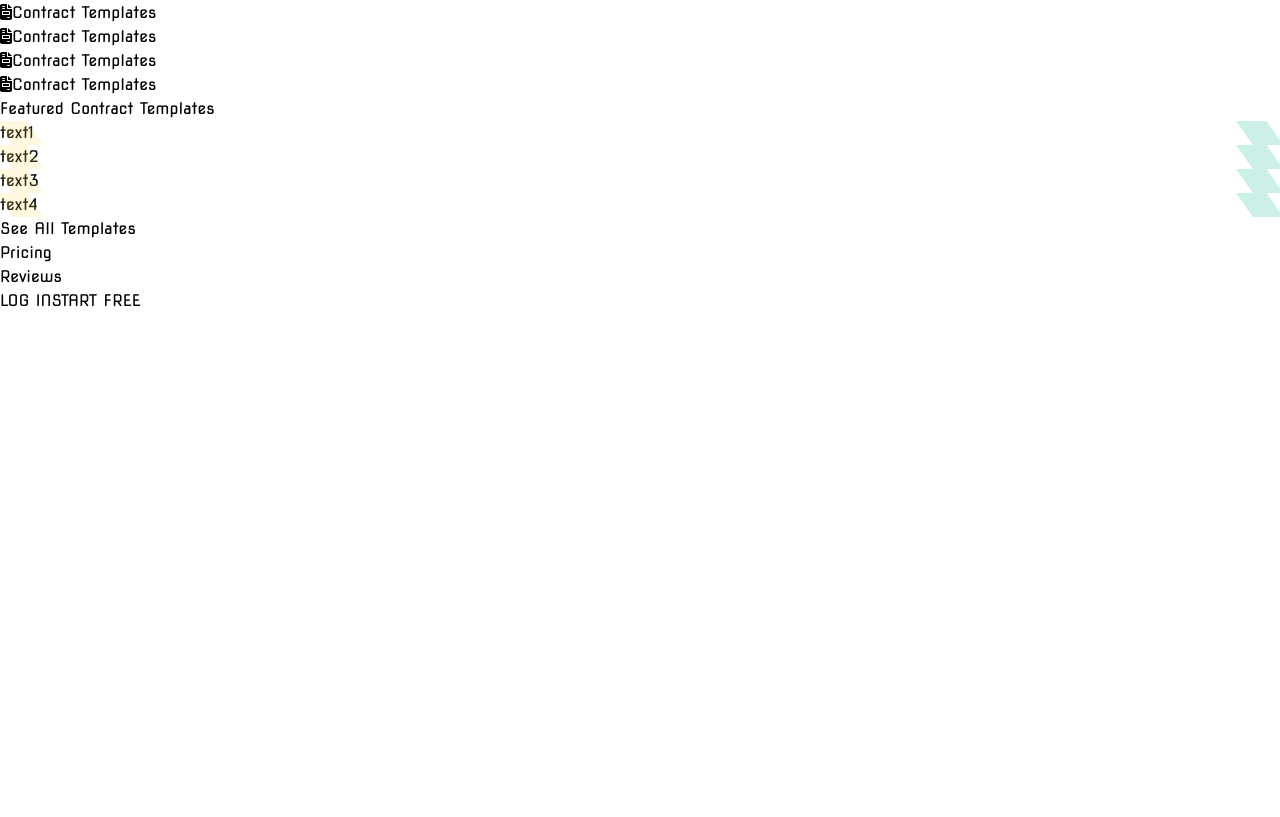
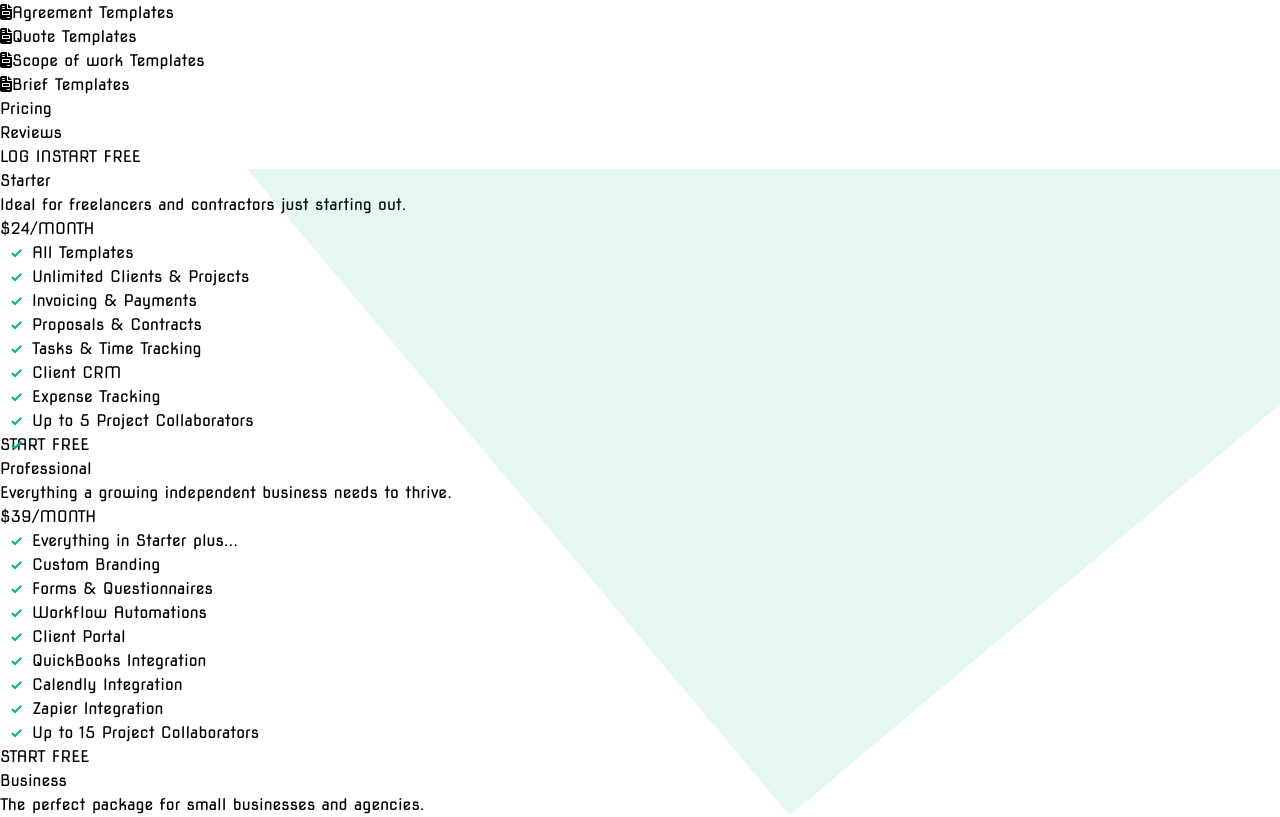
Before and after one commit to lilprof01/Bonsai, a React (Vite) app: page / in a window 1280 px wide. Shown: the part 904-1721 px from the top of the page. Before the commit the page ends 1217 px from the top, so only its background shows below. Built offline with nearby package versions, Linux system fonts and the light colour scheme.

Commit message:
day2 commit, fix checks bug

```diff
--- a/src/App.jsx
+++ b/src/App.jsx
@@ -1,13 +1,14 @@
 import { useState } from 'react';
 import './App.css';
 import Header from './components/header';
+import Body from './components/body';
 
 function App() {
 
   return (
     <>
       <Header />
-
+      <Body />
     </>
   )
 }
--- /dev/null
+++ b/src/components/body.jsx
@@ -0,0 +1,60 @@
+import React from "react";
+import Card from "./card";
+
+const Body = () => {
+  return (
+    <div className="body bg-[#f5f5f5] h-[3000px] sm:px-20 pt-52 mt-[50px] flex flex-col gap-12">
+      <div className="h-[50px] w-[80%] mx-auto bg-[green] p-10 z-10"></div>
+      <div className="flex justify-between gap-8 z-10">
+        <Card
+          title="Starter"
+          text="Ideal for freelancers and contractors just starting out."
+          price={24}
+          l0="All Templates"
+          l1="Unlimited Clients & Projects"
+          l2="Invoicing & Payments"
+          l3="Proposals & Contracts"
+          l4="Tasks & Time Tracking"
+          l5="Client CRM"
+          l6="Expense Tracking"
+          l7="Up to 5 Project Collaborators"
+          l8=""
+          l9=""
+          icon={<i class="bx bx-check"></i>}
+        />
+        <Card
+          title="Professional"
+          text="Everything a growing independent business needs to thrive."
+          price={39}
+          l0="Everything in Starter plus..."
+          l1="Custom Branding"
+          l2="Forms & Questionnaires"
+          l3="Workflow Automations"
+          l4="Client Portal"
+          l5="QuickBooks Integration"
+          l6="Calendly Integration"
+          l7="Zapier Integration"
+          l8="Up to 15 Project Collaborators"
+          l9=""
+        />
+        <Card
+          title="Business"
+          text="The perfect package for small businesses and agencies."
+          price={79}
+          l0="Everything in Starter and Professional plus..."
+          l1="Subcontractor Management"
+          l2="Hiring Agreement Templates (1099 contracts)"
+          l3="Subcontractor Onboarding"
+          l4="Talent Pool"
+          l5="3 Team Seats (additional seats $9/month)"
+          l6="Accountant Access"
+          l7="Connect Multiple Bank Accounts"
+          l8="Unlimited Subcontractors"
+          l9="Unlimited Project Collaborators"
+        />
+      </div>
+    </div>
+  );
+};
+
+export default Body;
--- a/src/components/card.jsx
+++ b/src/components/card.jsx
@@ -0,0 +1,60 @@
+import React from "react";
+
+const Card = (props) => {
+  return (
+    <div className="w-[30vw] z-10 border border-[#f5f5f5] flex flex-col justify-start gap-9 items-center py-16 px-10 bg-white shadow-md rounded-md">
+      <div className="border-b-2 py-2 border-b-[#00b289]">
+        <div className="sm:text-2xl">{props.title}</div>
+        <div className="font-serif font-light opacity-65 text-sm">{props.text}</div>
+        <div className="mt-8 text-md font-serif"><span className="text-6xl font-serif font-medium mb-16">${props.price}</span>/MONTH</div>
+      </div>
+      <div className="flex flex-col justify-start items-center w-full h-full">
+        <ul className="bx-ul flex flex-col justify-start gap-6">
+          <li>
+            <i class="bx bx-check"></i>
+            {props.l0}
+          </li>
+          <li>
+            <i class="bx bx-check"></i>
+            {props.l1}
+          </li>
+          <li>
+            <i class="bx bx-check"></i>
+            {props.l2}
+          </li>
+          <li>
+            <i class="bx bx-check"></i>
+            {props.l3}
+          </li>
+          <li>
+            <i class="bx bx-check"></i>
+            {props.l4}
+          </li>
+          <li>
+            <i class="bx bx-check"></i>
+            {props.l5}
+          </li>
+          <li>
+            <i class="bx bx-check"></i>
+            {props.l6}
+          </li>
+          <li>
+            <i class="bx bx-check"></i>
+            {props.l7}
+          </li>
+          <li>
+            <i class="bx bx-check"></i>
+            {props.l8}
+          </li>
+          <li>
+            {props.icon}
+            {props.l9}
+          </li>
+        </ul>
+      </div>
+      <button className="bg-[#00b289] w-full p-5 rounded-md text-white">START FREE</button>
+    </div>
+  );
+};
+
+export default Card;
--- a/src/components/feature.jsx
+++ b/src/components/feature.jsx
@@ -2,13 +2,13 @@ import React from "react";
 
 const Feature = (props) => {
   return (
-    <div className="flex flex-col items-center h-full justify-between align-middle gap-2 p-6 w-96">
-      <h3>{props.title}</h3>
-      <div className="flex flex-col justify-between align-middle items-center gap-2 p-4 flex-1 w-full">
-        <div className="feature one border-2 w-full border-[#f5f5f5] p-6 text-center">{props.text1}</div>
-        <div className="feature two border-2 w-full border-[#f5f5f5] p-6 text-center">{props.text2}</div>
-        <div className="feature three border-2 w-full border-[#f5f5f5] p-6 text-center">{props.text3}</div>
-        <div className="feature four border-2 w-full border-[#f5f5f5] p-6 text-center">{props.text4}</div>
+    <div className="flex flex-col items-center h-full justify-between align-middle gap-2 p-6">
+      <h3 className="text-lg self-baseline font-light">{props.title}</h3>
+      <div className="flex flex-col justify-between align-middle items-center gap-2 flex-1 w-full font-serif text-md text-nowrap">
+        <div className="feature one border-2 w-96 border-[#f5f5f5] p-6 text-center">{props.text1}</div>
+        <div className="feature two border-2 w-96 border-[#f5f5f5] p-6 text-center">{props.text2}</div>
+        <div className="feature three border-2 w-96 border-[#f5f5f5] p-6 text-center">{props.text3}</div>
+        <div className="feature four border-2 w-96 border-[#f5f5f5] p-6 text-center">{props.text4}</div>
       </div>
       <a className="text-[#00b289] font-semibold">{props.link}</a>
     </div>
--- a/src/components/header.jsx
+++ b/src/components/header.jsx
@@ -45,6 +45,12 @@ const Header = () => {
   const [isOpen, setIsOpen] = useState(false);
   const [isTemplate, setIsTemplate] = useState(false);
   const [visible, setVisible] = useState(false);
+  const [selected, setSelected] = useState("");
+
+  const handleSeelect = (element) => {
+    console.log('selected', element);
+    setSelected(element);
+  };
 
   const toggleMenu = () => {
     setTimeout(() => {
@@ -67,7 +73,7 @@ const Header = () => {
   };
 
   return (
-    <header className="flex sm:px-20 px-4 py-4 justify-between align-middle bg-gray-100 items-center">
+    <header className="fixed top-0 z-50 w-full flex sm:px-20 px-4 py-4 justify-between align-middle bg-gray-100 items-center">
       <div className="flex items-center">
         <i className="bx-md bx bxl-xing"></i>
         <h1 className="text-2xl sm:block hidden">Company</h1>
@@ -174,78 +180,145 @@ const Header = () => {
             <i className="bx bx-chevron-down"></i>
             {/* Templates dropdown */}
             <div
-              className={`absolute top-12 -left-20 bg-white shadow-lg justify-between ${
+              onMouseEnter={toggleTemplate}
+              onMouseLeave={toggleTemplate}
+              className={`absolute top-12 -left-20 py-3 bg-white shadow-lg justify-between ${
                 isTemplate ? "flex" : "hidden"
               } hover:flex`}
             >
-              <div className={`flex-col justify-between flex`}>
+              <div className={`flex-col justify-start flex`}>
                 <Template
+                  onMouseEnter={() => handleSeelect('Contract Templates')}
                   icon={<FontAwesomeIcon icon={faFileInvoice} />}
                   text="Contract Templates"
                   arrow={<i className="bx-md bx bx-chevron-right"></i>}
                 />
                 <Template
+                  onMouseEnter={() => handleSeelect('Proposal Templates')}
                   icon={<FontAwesomeIcon icon={faFileInvoice} />}
-                  text="Contract Templates"
+                  text="Proposal Templates"
                   arrow={<i className="bx-md bx bx-chevron-right"></i>}
                 />
                 <Template
+                  onMouseEnter={() => handleSeelect('Invoice Templates')}
                   icon={<FontAwesomeIcon icon={faFileInvoice} />}
-                  text="Contract Templates"
+                  text="Invoice Templates"
                   arrow={<i className="bx-md bx bx-chevron-right"></i>}
                 />
                 <Template
+                  onMouseEnter={() => handleSeelect('Agreement Templates')}
                   icon={
                     <FontAwesomeIcon
                       icon={faFileInvoice}
-                      text="Contract Templates"
                     />
                   }
-                  text="Contract Templates"
+                  text="Agreement Templates"
                   arrow={<i className="bx-md bx bx-chevron-right"></i>}
                 />
                 <Template
+                  onMouseEnter={() => handleSeelect('Quote Templates')}
                   icon={
                     <FontAwesomeIcon
                       icon={faFileInvoice}
-                      text="Contract Templates"
                     />
                   }
-                  text="Contract Templates"
+                  text="Quote Templates"
                   arrow={<i className="bx-md bx bx-chevron-right"></i>}
                 />
                 <Template
+                  onMouseEnter={() => handleSeelect('Scope of Work Templates')}
                   icon={
                     <FontAwesomeIcon
                       icon={faFileInvoice}
-                      text="Contract Templates"
+                      text="Scope of Work Templates"
                     />
                   }
-                  text="Contract Templates"
+                  text="Scope of work Templates"
                   arrow={<i className="bx-md bx bx-chevron-right"></i>}
                 />
                 <Template
+                  onMouseEnter={() => handleSeelect('Brief Templates')}
                   icon={
                     <FontAwesomeIcon
                       icon={faFileInvoice}
-                      text="Contract Templates"
                     />
                   }
-                  text="Contract Templates"
+                  text="Brief Templates"
                   arrow={<i className="bx-md bx bx-chevron-right"></i>}
                 />
               </div>
 
               {/* Feature box */}
               <div className={`block`}>
-                <Feature
+                {selected === 'Contract Templates' && (
+                  <Feature
                   title="Featured Contract Templates"
-                  text1="text1"
-                  text2="text2"
-                  text3="text3"
-                  text4="text4"
+                  text1="Free Contract Maker"
+                  text2="Social Media Management Contract Template"
+                  text3="Graphich Design Contract Template"
+                  text4="Digital Market Contract Template"
                   link="See All Templates"
                 />
+                )}
+                {selected === 'Proposal Templates' && (
+                  <Feature
+                  title="Featured Proposal Templates"
+                  text1="Graphic design business propsoal Template"
+                  text2="Business Proposal Template"
+                  text3="Brand Ambassador proposal Template"
+                  text4="Data Entry proposal LetterTemplate"
+                  link="See All Templates"
+                />
+                )}
+                {selected === 'Invoice Templates' && (
+                  <Feature
+                  title="Featured Invoice Templates"
+                  text1="Free Contract Maker"
+                  text2="Social Media Management Contract Template"
+                  text3="Graphich Design Contract Template"
+                  text4="Digital Market Contract Template"
+                  link="See All Templates"
+                />
+                )}
+                {selected === 'Agreement Templates' && (
+                  <Feature
+                  title="Featured Agreement Templates"
+                  text1="Free Contract Maker"
+                  text2="Social Media Management Contract Template"
+                  text3="Graphich Design Contract Template"
+                  text4="Digital Market Contract Template"
+                  link="See All Templates"
+                />
+                )}
+                {selected === 'Quote Templates' && (
+                  <Feature
+                  title="Featured Quote Templates"
+                  text1="Free Contract Maker"
+                  text2="Social Media Management Contract Template"
+                  text3="Graphich Design Contract Template"
+                  text4="Digital Market Contract Template"
+                  link="See All Templates"
+                />
+                )}
+                {selected === 'Scope of Work Templates' && (
+                  <Feature
+                  title="Featured Scope of Work Templates"
+                  text1="Free Contract Maker"
+                  text2="Social Media Management Contract Template"
+                  text3="Graphich Design Contract Template"
+                  text4="Digital Market Contract Template"
+                  link="See All Templates"
+                />
+                )}
+                {selected === 'Brief Templates' && (
+                  <Feature
+                  title="Featured Brief Templates"
+                  text1="Free Contract Maker"
+                  text2="Social Media Management Contract Template"
+                  text3="Graphich Design Contract Template"
+                  text4="Digital Market Contract Template"
+                />
+                )}
               </div>
             </div>
           </li>
--- a/src/components/template.jsx
+++ b/src/components/template.jsx
@@ -6,13 +6,16 @@ const Template = (props) => {
 
   const handleMouseOver = () => {
     setIsHovered(!isHovered);
+    if(props.onMouseEnter) {
+      props.onMouseEnter();
+    }
   };
 
   return (
     <div
     onMouseOver={handleMouseOver}
     onMouseLeave={handleMouseOver}
-    className='relative flex items-center justify-start gap-2 p-6 w-80 hover:bg-[#f5f5f5] transition-all'>
+    className='relative flex items-center justify-start gap-2 p-5 w-80 hover:bg-[#f5f5f5] transition-all'>
       {props.icon}
       {props.text}
       <div className='absolute right-6 top-[30%]'>
--- a/src/index.css
+++ b/src/index.css
@@ -6,6 +6,23 @@
 
 body, html {
   font-family: 'Nova Square', cursive;
+}
+
+.body{
+  position: relative;
+  overflow: hidden;
+}
+
+.body::before{
+  content: '';
+  position: absolute;
+  top: -50%;
+  right: 0;
+  width: 70%;
+  height: 100%;
+  background-color: #00b289;
+  transform: rotate(-40deg);
+  opacity: 0.1;
 }
 
 .right{
@@ -65,5 +82,11 @@ body, html {
     /* left: 0; */
     rotate: 0deg;
     width: 500%;
+    background-color: #00b289;
   }
 }
+
+.bx-check{
+  color: #00b289;
+  font-weight: 700;
+}
```
Also changed, not shown: src/components/templateDrop.jsx (added).
